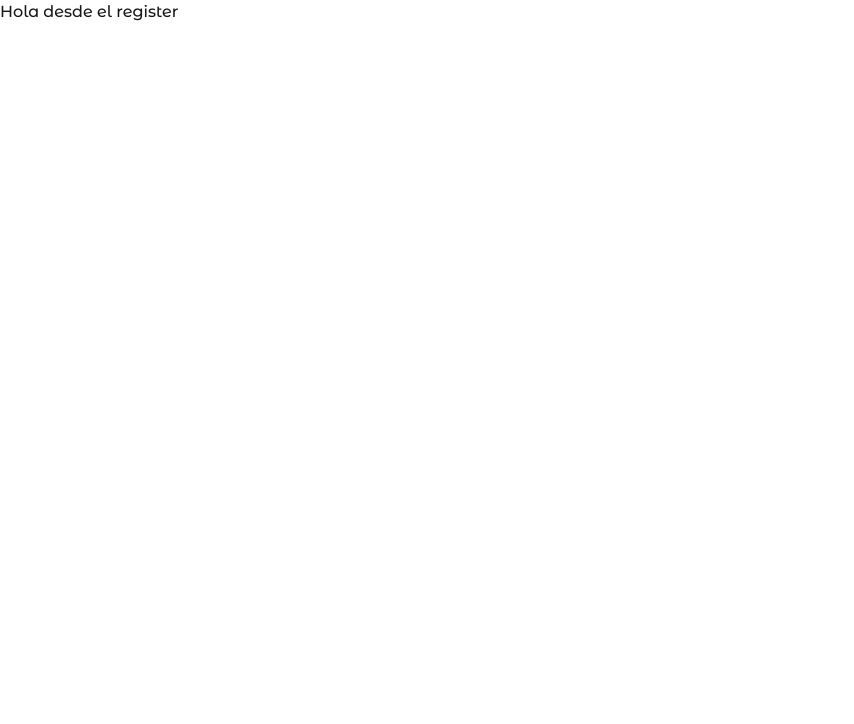
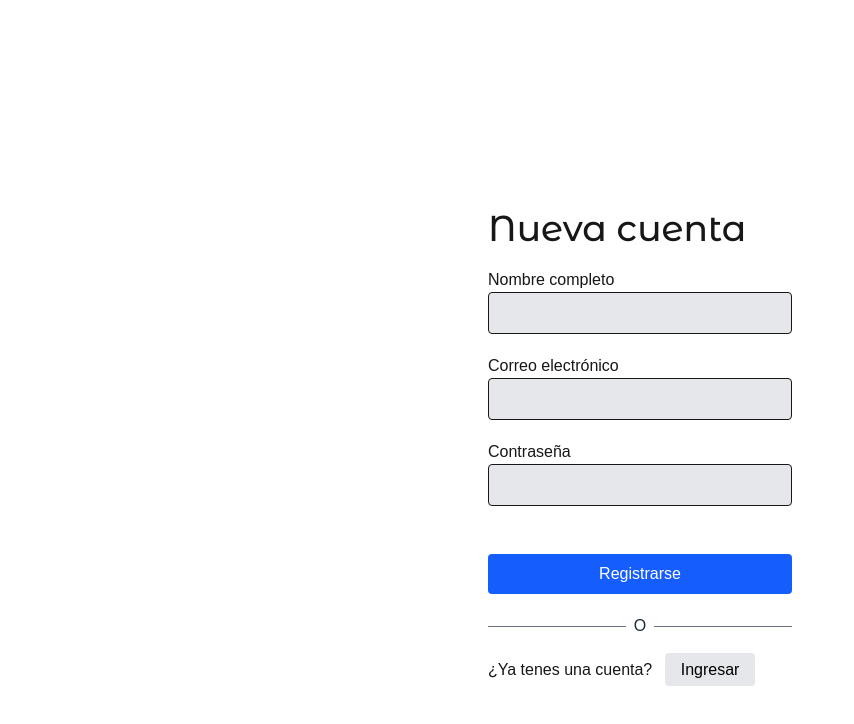
Before and after one commit to nicolasrodriguez3/aprendiendo-nextjs, a Next.js app in the folder teslo-shop/: page /auth/new-account in a window 1280 px wide. Shown: the top 724 px of the page, without its empty margins (0-854 px from the left). Built offline with nearby package versions, Linux system fonts and the light colour scheme.

Commit message:
feat: actualizar página de carrito, mejorar diseño de componentes de autenticación y agregar enlaces de navegación

```diff
--- a/teslo-shop/src/app/(shop)/cart/page.tsx
+++ b/teslo-shop/src/app/(shop)/cart/page.tsx
@@ -11,7 +11,7 @@
 ];
 
 export default function () {
-  redirect("/empty");
+  // redirect("/empty");
 
   return (
     <div className="flex justify-center items-center mb-72 px-10 sm:px-0">
@@ -53,7 +53,7 @@
             </div>
           </div>
           {/* Checkout */}
-          <div className="bg-white dark:bg-black rounded-xl shadow-xl p-7">
+          <div className="bg-white dark:bg-black rounded-xl shadow-xl p-7 h-fit">
             <h2 className="text-xl font-bold mb-5">Resúmen del pedido</h2>
 
             <div className="grid grid-cols-2 gap-2">
--- a/teslo-shop/src/app/auth/layout.tsx
+++ b/teslo-shop/src/app/auth/layout.tsx
@@ -1,12 +1,11 @@
-
 export default function AuthLayout({
-    children
+  children,
 }: {
-    children: React.ReactNode;
+  children: React.ReactNode;
 }) {
-    return (
-        <div>
-            {children}
-        </div>
-    );
+  return (
+    <main className="min-h-screen flex justify-center">
+      <div className="w-full sm:w-sm px-10">{children}</div>
+    </main>
+  );
 }
--- a/teslo-shop/src/app/auth/login/page.tsx
+++ b/teslo-shop/src/app/auth/login/page.tsx
@@ -1,11 +1,39 @@
+import Link from "next/link";
 import { titleFont } from "@/config/fonts";
 
-export default function LoginPage() {
+export default function () {
   return (
-    <div>
-      <h1 className={titleFont.className}>
-        Hola desde el login
-      </h1>
+    <div className="flex flex-col min-h-screen pt-32 sm:pt-52">
+      <h1 className={`${titleFont.className} text-4xl mb-5`}>Ingresar</h1>
+
+      <div className="flex flex-col">
+        <label htmlFor="email">Correo electrónico</label>
+        <input
+          className="px-5 py-2 border bg-gray-200 rounded mb-5"
+          type="email"
+        />
+
+        <label htmlFor="email">Contraseña</label>
+        <input
+          className="px-5 py-2 border bg-gray-200 rounded mb-5"
+          type="email"
+        />
+
+        <button type="button" className="btn-primary">
+          Ingresar
+        </button>
+
+        {/* divisor l ine */}
+        <div className="flex items-center my-5">
+          <div className="flex-1 border-t border-gray-500"></div>
+          <div className="px-2 text-gray-800">O</div>
+          <div className="flex-1 border-t border-gray-500"></div>
+        </div>
+
+        <Link href="/auth/new-account" className="btn-secondary text-center">
+          Crear una nueva cuenta
+        </Link>
+      </div>
     </div>
   );
 }
--- a/teslo-shop/src/app/auth/new-account/page.tsx
+++ b/teslo-shop/src/app/auth/new-account/page.tsx
@@ -1,11 +1,51 @@
+import Link from "next/link";
 import { titleFont } from "@/config/fonts";
 
-export default function LoginPage() {
+export default function () {
   return (
-    <div>
-      <h1 className={titleFont.className}>
-        Hola desde el register
-      </h1>
+    <div className="flex flex-col min-h-screen pt-32 sm:pt-52">
+      <h1 className={`${titleFont.className} text-4xl mb-5`}>Nueva cuenta</h1>
+
+      <div className="flex flex-col">
+        <label htmlFor="name">Nombre completo</label>
+        <input
+          className="px-5 py-2 border bg-gray-200 rounded mb-5"
+          id="name"
+          type="text"
+        />
+
+        <label htmlFor="email">Correo electrónico</label>
+        <input
+          className="px-5 py-2 border bg-gray-200 rounded mb-5"
+          id="email"
+          type="email"
+        />
+
+        <label htmlFor="password">Contraseña</label>
+        <input
+          className="px-5 py-2 border bg-gray-200 rounded mb-5"
+          id="password"
+          type="password"
+        />
+
+        <button type="button" className="btn-primary mt-7">
+          Registrarse
+        </button>
+
+        {/* divisor line */}
+        <div className="flex items-center my-5">
+          <div className="flex-1 border-t border-gray-500"></div>
+          <div className="px-2 text-gray-800">O</div>
+          <div className="flex-1 border-t border-gray-500"></div>
+        </div>
+
+        <div>
+          <span className="mr-2">¿Ya tenes una cuenta? </span>
+          <Link href="/auth/login" className="btn-secondary text-center">
+            Ingresar
+          </Link>
+        </div>
+      </div>
     </div>
   );
 }
--- /dev/null
+++ b/teslo-shop/src/app/auth/page.tsx
@@ -0,0 +1,5 @@
+import { redirect } from "next/navigation";
+
+export default function () {
+  redirect("/auth/login");
+}
--- a/teslo-shop/src/components/ui/sidebar/Sidebar.tsx
+++ b/teslo-shop/src/components/ui/sidebar/Sidebar.tsx
@@ -74,7 +74,7 @@
         </Link>
 
         <Link
-          href="/"
+          href="/auth/login"
           className="flex items-center mt-10 p-2 hover:bg-gray-100 dark:hover:bg-gray-900 rounded-sm transition-all gap-3 text-lg"
         >
           <IoLogInOutline size={30} />
```
